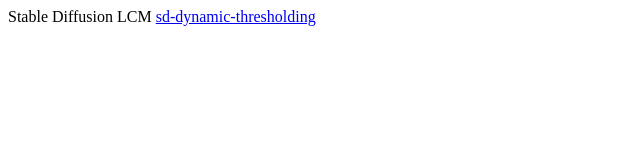
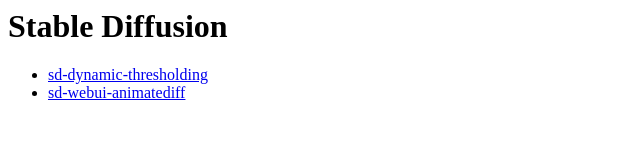
Before and after one commit to draweye/draweye.github.io, a plain HTML site: page index.html in a window 1280 px wide. Shown: the whole page, without its empty margins (0-640 px from the left). Drawn offline with Linux system fonts and the light colour scheme.

Commit message:
add website

```diff
--- a/index.html
+++ b/index.html
@@ -1,4 +1,22 @@
-Stable Diffusion
+<html>
 
-LCM
-<a href="https://github.com/mcmonkeyprojects/sd-dynamic-thresholding">sd-dynamic-thresholding</a>
+<head>
+    <title>draweye.github.io</title>
+</head>
+
+<body>
+    <h1>
+        Stable Diffusion
+    </h1>
+
+    <ul>
+        <li>
+            <a href="https://github.com/mcmonkeyprojects/sd-dynamic-thresholding">sd-dynamic-thresholding</a>
+        </li>
+        <li>
+            <a href="https://github.com/continue-revolution/sd-webui-animatediff">sd-webui-animatediff</a>
+        </li>
+    </ul>
+</body>
+
+</html>
```
